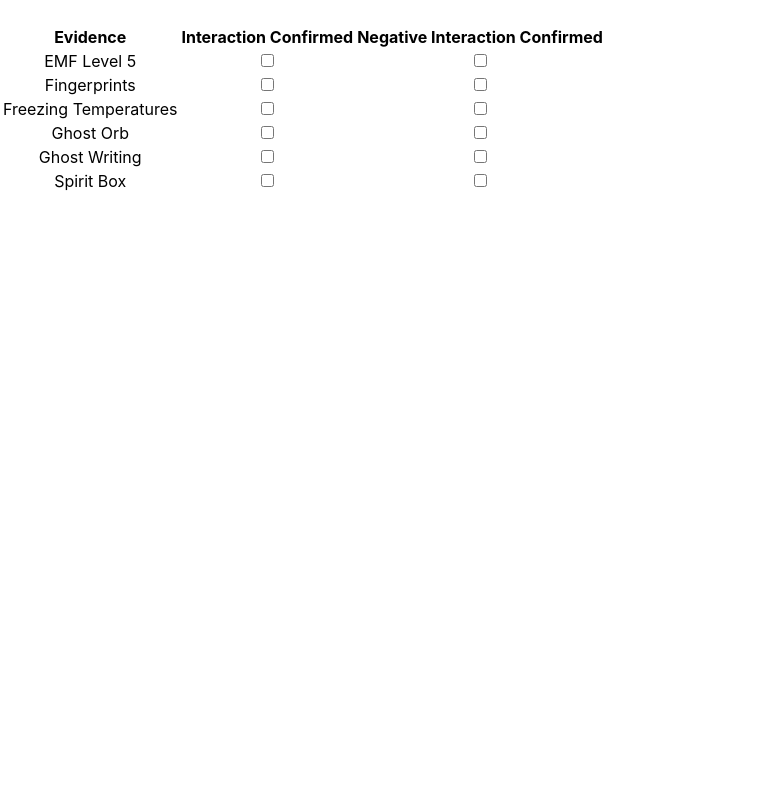
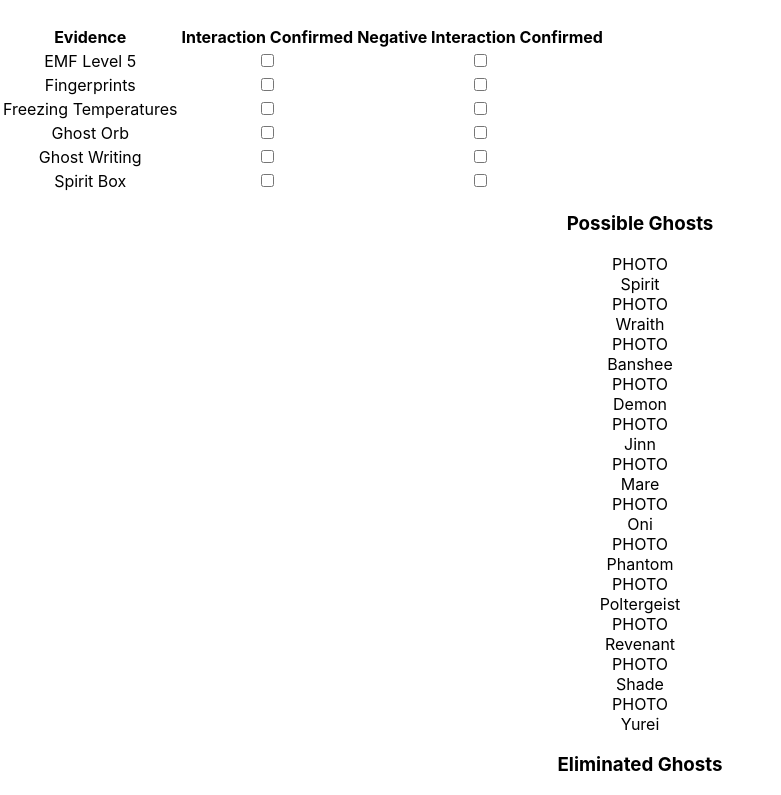
Before and after one commit to meerhamzadev/phasmophobia-companion-app, a React (Create React App) app: page / in a window 1280 px wide. Shown: the part 290-1085 px from the top of the page, without its empty margins (0-781 px from the left). Before the commit the page ends 800 px from the top, so only its background shows below. Built offline with nearby package versions, Linux system fonts and the light colour scheme.

Commit message:
Create structure for rendering ghost cards

```diff
--- a/src/App.js
+++ b/src/App.js
@@ -96,6 +96,7 @@ function App() {
             positiveID={detectedGhost}
             possibleGhosts={possibleGhosts}
             negativeGhosts={negativeGhosts}
+            message={messageToUser}
         />
     </div>
   );
--- a/src/components/GhostContainer/GhostContainer.jsx
+++ b/src/components/GhostContainer/GhostContainer.jsx
@@ -4,8 +4,24 @@ import PossibleGhostContainer from "./InnerComponents/PossibleGhostsContainer/Po
 import FoundGhostContainer from "./InnerComponents/FoundGhostContainer/FoundGhostContainer";
 
 export default function GhostContainer(props){
+    console.log(props)
+
+    const possibleDetails = props.ghosts.filter((ghost) => {
+        return props.possibleGhosts.includes(ghost.id);
+    })
+
+    const eliminatedDetails = props.ghosts.filter((ghost) => {
+        return props.negativeGhosts.includes(ghost.id);
+    })
+
+    const positiveIdDetails = props.ghosts.filter((ghost) => {
+        return props.positiveID === ghost.id
+    })
+
     return(
         <div className={"possibility-container"}>
+            {props.positiveID ? <FoundGhostContainer foundGhost={positiveIdDetails} /> : <PossibleGhostContainer possibleGhosts={possibleDetails} />}
+            <EliminatedGhostContainer negativeGhosts={eliminatedDetails} />
         </div>
     )
 }
--- a/src/components/GhostContainer/InnerComponents/EliminatedGhostsContainer/EliminatedGhostContainer.jsx
+++ b/src/components/GhostContainer/InnerComponents/EliminatedGhostsContainer/EliminatedGhostContainer.jsx
@@ -3,13 +3,14 @@ import GhostCard from "../GhostCard/GhostCard";
 
 export default function EliminatedGhostContainer(props){
 
-    const cardsToReturn = props.eliminatedGhosts.map((ghost) => {
-        return <GhostCard {...ghost} cardType={"eliminated"} />
-    })
+    const ghostToRender = props.negativeGhosts.map((ghost) => {
+        return <GhostCard cardType={'negative'} ghostType={ghost.type} />
+    });
 
     return(
         <div className={"eliminated-ghosts"}>
-            {cardsToReturn}
+            <h3>Eliminated Ghosts</h3>
+            {ghostToRender}
         </div>
     )
 }
--- a/src/components/GhostContainer/InnerComponents/GhostCard/GhostCard.jsx
+++ b/src/components/GhostContainer/InnerComponents/GhostCard/GhostCard.jsx
@@ -4,10 +4,10 @@ export default function GhostCard(props){
     return(
         <div className={props.cardType}>
             <div className={"ghost-picture"}>
-
+                PHOTO
             </div>
             <div className={"ghost-name"}>
-
+                {props.ghostType}
             </div>
         </div>
     )
--- a/src/components/GhostContainer/InnerComponents/PossibleGhostsContainer/PossibleGhostContainer.jsx
+++ b/src/components/GhostContainer/InnerComponents/PossibleGhostsContainer/PossibleGhostContainer.jsx
@@ -1,5 +1,15 @@
 import React from 'react';
+import GhostCard from "../GhostCard/GhostCard";
 
 export default function PossibleGhostContainer(props){
+    const ghostToRender = props.possibleGhosts.map((ghost) => {
+        return <GhostCard cardType={'possible'} ghostType={ghost.type} />
+    });
 
+    return(
+        <div className={'possible-ghosts-container'}>
+            <h3>Possible Ghosts</h3>
+            {ghostToRender}
+        </div>
+    )
 }
--- a/src/utils/auxiliaryFunctions/outcomeChecker.js
+++ b/src/utils/auxiliaryFunctions/outcomeChecker.js
@@ -1,10 +1,4 @@
-const ghostData = require('../data/ghostData.json')
-
 function fullOutput(positiveArray, negativeArray, mainData){
-
-    console.log("Positives:", positiveArray);
-    console.log("Negatives:", negativeArray);
-
     let positiveIDValue, possibilities, negativeValue
     let uniqueIDs = mainData.map((ghost) => {
         return ghost.id
```
Also changed, not shown: 1 other file (tests, documents, lock files or other folders).
